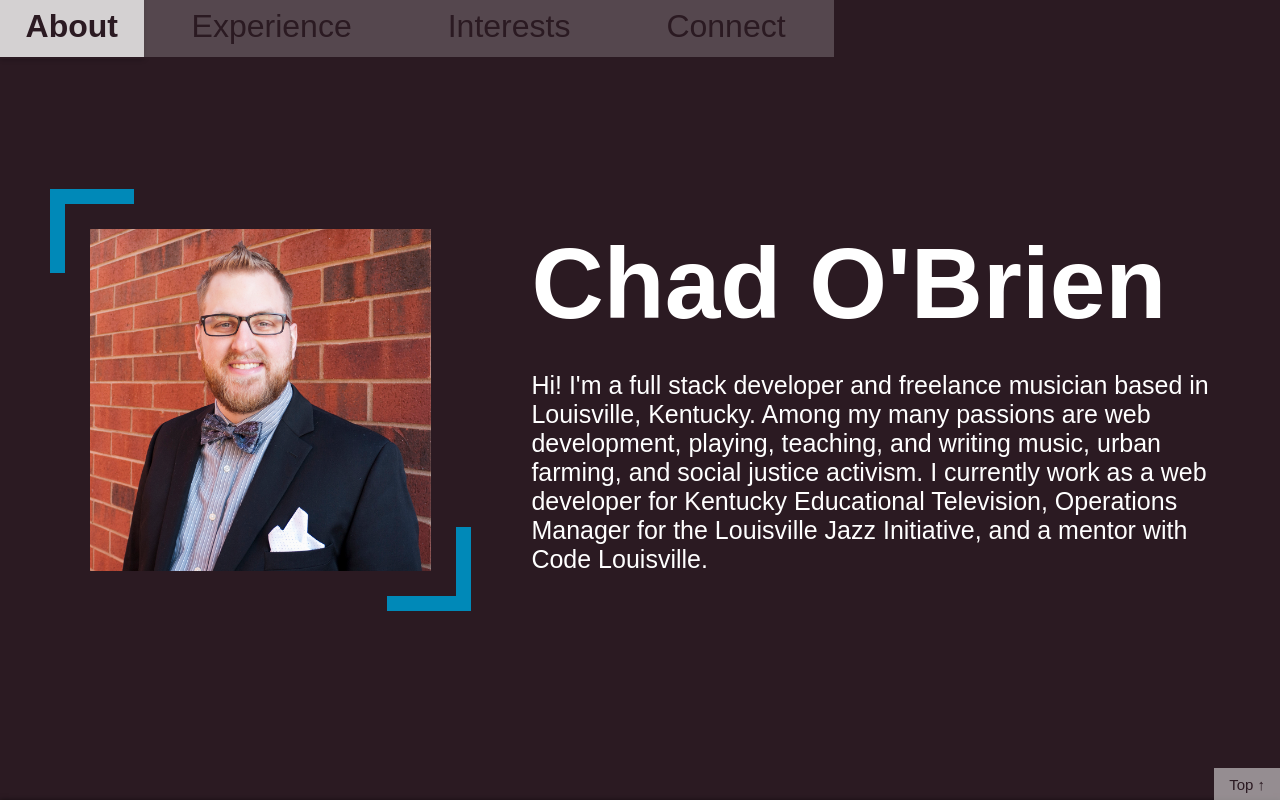
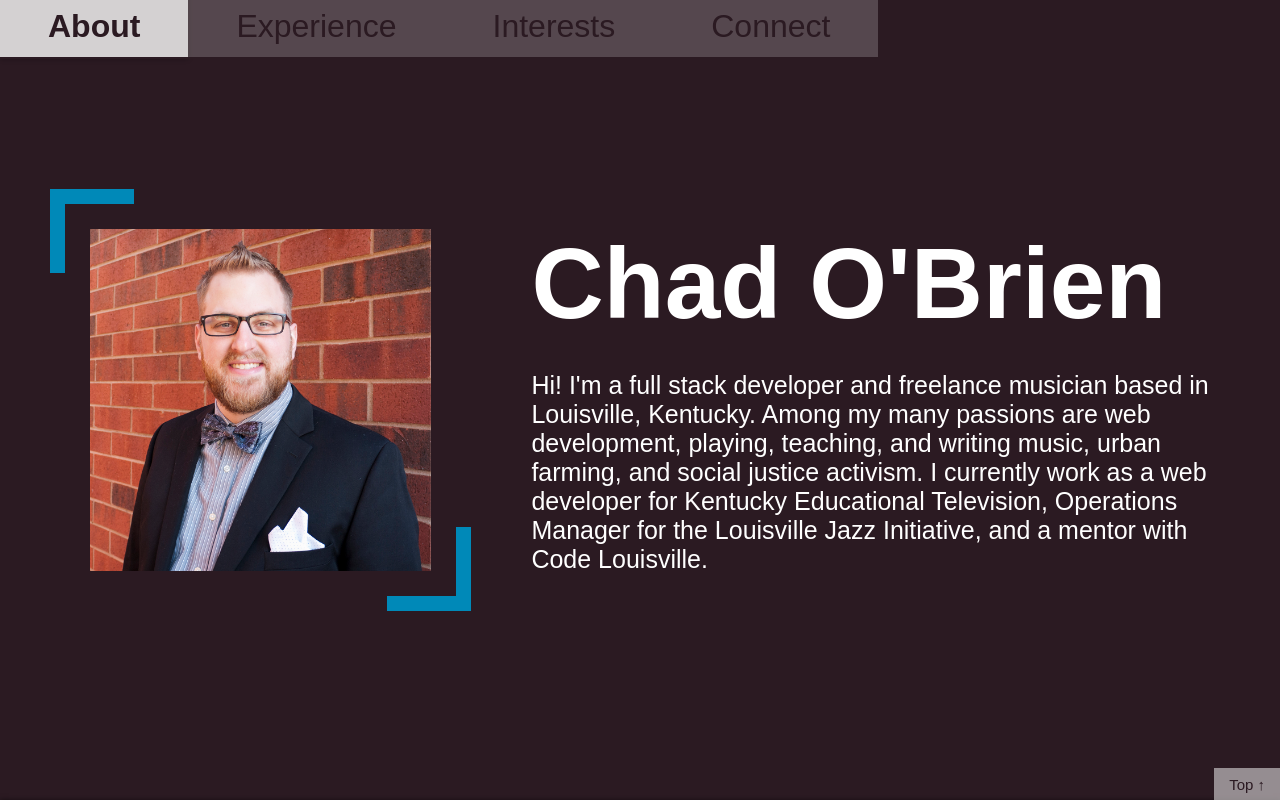
Before and after one commit to csobrien90/csobrien90.github.io, a React (Create React App) app: page / in a window 1280 px wide. Shown: the top 800 px of the page. Built offline with nearby package versions, Linux system fonts and the light colour scheme; a web font is replaced by a local one.

Commit message:
fix bugs with responsive nav styles

```diff
--- a/src/index.css
+++ b/src/index.css
@@ -687,7 +687,7 @@ Media queries
 
 @media screen and (min-width: 1040px) {
 	.pageNav a {
-		padding: .4em 1.5em;
+		padding: .4em 1.5em !important;
 	}
 
 	#about {
```
